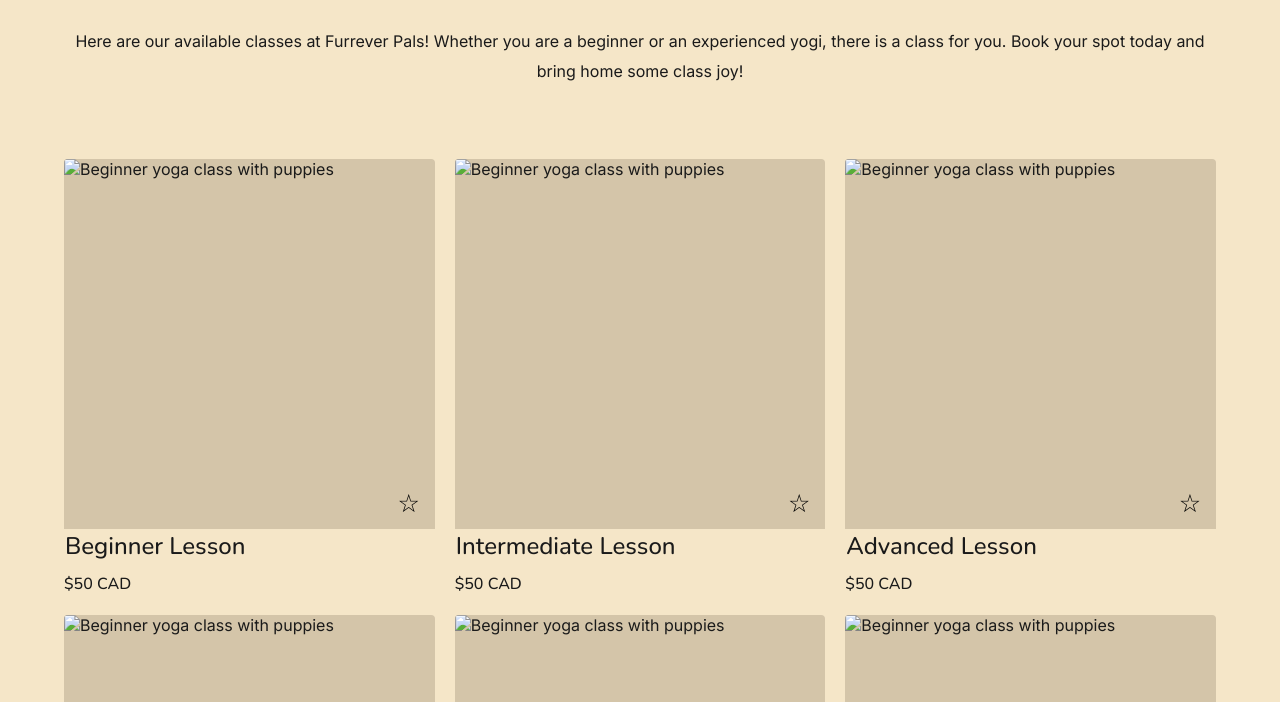
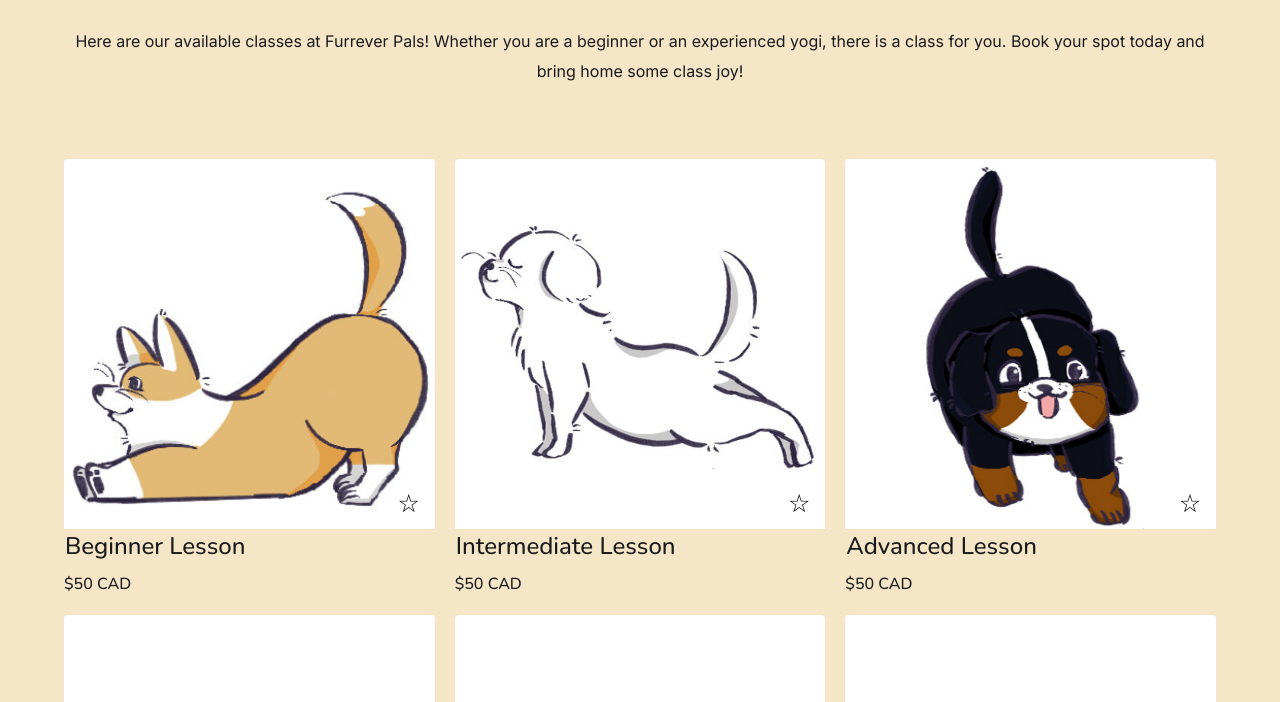
Before and after one commit to Sonyayeh/FurreverPals, a plain HTML site: page FurreverPals/Class.html in a window 1280 px wide. Shown: the part 250-952 px from the top of the page. Drawn offline with nearby package versions, Linux system fonts and the light colour scheme.

Commit message:
illustrations
I added the illustrations...not sure if they are cute enough but I tried

```diff
--- a/FurreverPals/Class.html
+++ b/FurreverPals/Class.html
@@ -63,7 +63,7 @@
 
     <div class="class-card">
     <div class="class-image">
-        <img src="assets/classes/beginner.jpg" alt="Beginner yoga class with puppies" />
+        <img src="assets/class/beginner.jpg" alt="Beginner yoga class with puppies" />
         <button class="favourite-btn" onclick="toggleFavourite(this)" aria-label="Add to favourites">
         ☆
         </button>
@@ -74,7 +74,7 @@
 
     <div class="class-card">
       <div class="class-image">
-        <img src="assets/classes/beginner.jpg" alt="Beginner yoga class with puppies" />
+        <img src="assets/class/intermediate.jpg" alt="Beginner yoga class with puppies" />
         <button class="favourite-btn" onclick="toggleFavourite(this)" aria-label="Add to favourites">
         ☆
         </button>
@@ -85,7 +85,7 @@
 
     <div class="class-card">
       <div class="class-image">
-       <img src="assets/classes/beginner.jpg" alt="Beginner yoga class with puppies" />
+       <img src="assets/class/advanced.jpg" alt="Beginner yoga class with puppies" />
         <button class="favourite-btn" onclick="toggleFavourite(this)" aria-label="Add to favourites">
         ☆
         </button>
@@ -96,7 +96,7 @@
 
     <div class="class-card">
       <div class="class-image">
-        <img src="assets/classes/beginner.jpg" alt="Beginner yoga class with puppies" />
+        <img src="assets/class/3people.jpg" alt="Beginner yoga class with puppies" />
         <button class="favourite-btn" onclick="toggleFavourite(this)" aria-label="Add to favourites">
         ☆
         </button>
@@ -107,7 +107,7 @@
 
     <div class="class-card">
       <div class="class-image">
-        <img src="assets/classes/beginner.jpg" alt="Beginner yoga class with puppies" />
+        <img src="assets/class/private.jpg" alt="Beginner yoga class with puppies" />
         <button class="favourite-btn" onclick="toggleFavourite(this)" aria-label="Add to favourites">
         ☆
         </button>
@@ -118,7 +118,7 @@
 
     <div class="class-card">
       <div class="class-image">
-        <img src="assets/classes/beginner.jpg" alt="Beginner yoga class with puppies" />
+        <img src="assets/class/master.jpg" alt="Beginner yoga class with puppies" />
         <button class="favourite-btn" onclick="toggleFavourite(this)" aria-label="Add to favourites">
         ☆
         </button>
--- a/FurreverPals/style.css
+++ b/FurreverPals/style.css
@@ -368,11 +368,21 @@
     }
 
     /* Class list*/
-    .class-image {
+  .class-image {
   position: relative;
-  background: #d4c5a9;
+  width: 100%;
   aspect-ratio: 1/1;
+  overflow: hidden; /* add this */
+  background: var(--white);
+}
+
+.class-image img {
   width: 100%;
+  height: 100%;
+  object-fit: cover;      /* fills the box without stretching */
+  object-position: center; /* centres the image */
+  display: block;
+  object-fit: contain;
 }
 
 
@@ -473,7 +483,7 @@
     .class-card-image {
       width: 100%;
       aspect-ratio: 4/3;
-      background: #ccc;
+      background: var(--white);
       overflow: hidden;
     }
 
@@ -486,7 +496,7 @@
     .class-card-date {
       padding: 12px 16px;
       font-size: 13px;
-      color: #555;
+      color: var(--white);
       text-align: center;
     }
 
@@ -936,7 +946,7 @@
 
    .class-grid {
   display: grid;
-  grid-template-columns: repeat(1, 1fr);
+  grid-template-columns: repeat(2, 1fr);
   gap: 20px;
   margin: 40px 0;
 }
```
Also changed, not shown: FurreverPals/assets/class/3people.jpg (added), FurreverPals/assets/class/advanced.jpg (added), FurreverPals/assets/class/beginner.jpg (added), FurreverPals/assets/class/intermediate.jpg (added), FurreverPals/assets/class/master.jpg (added), FurreverPals/assets/class/private.jpg (added).
